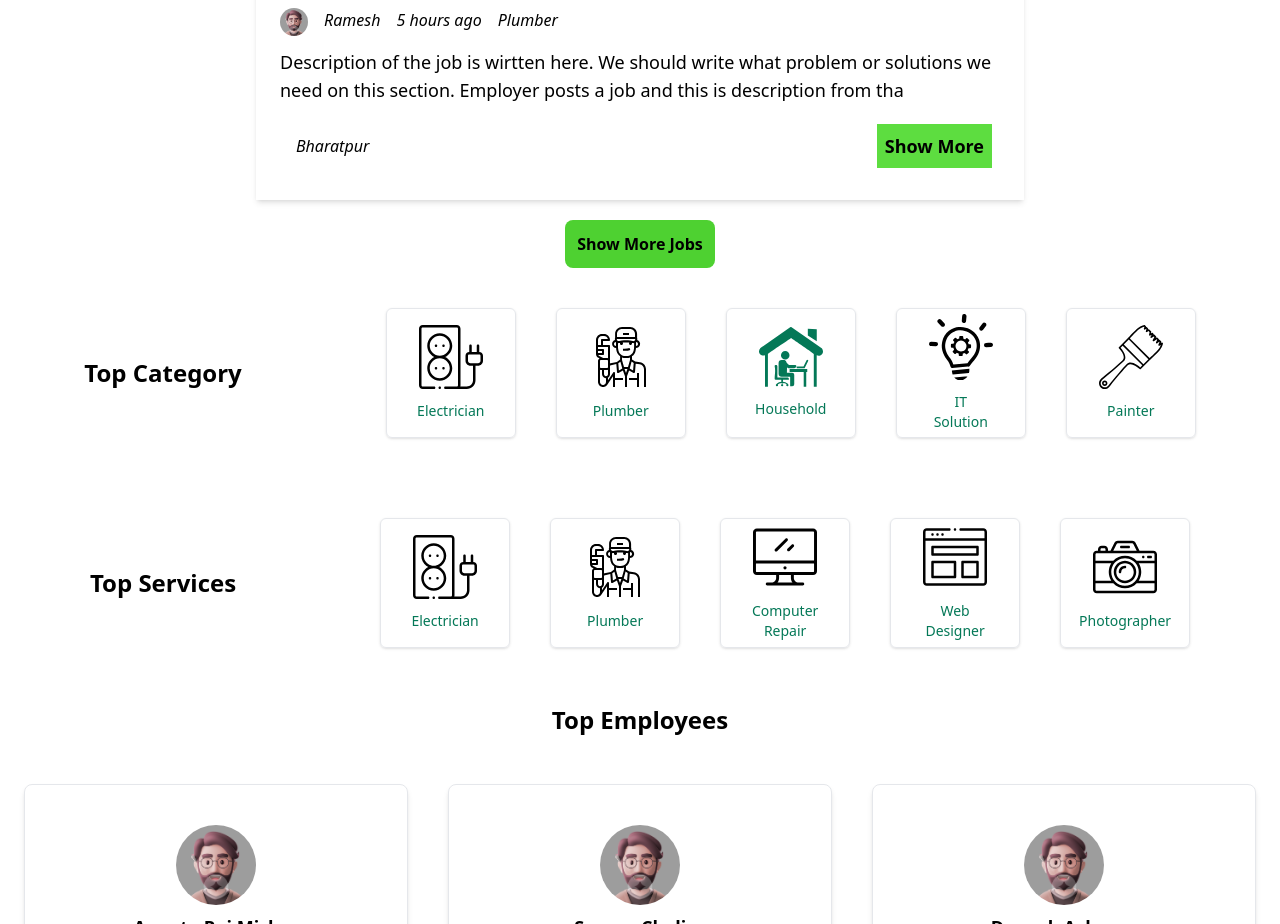
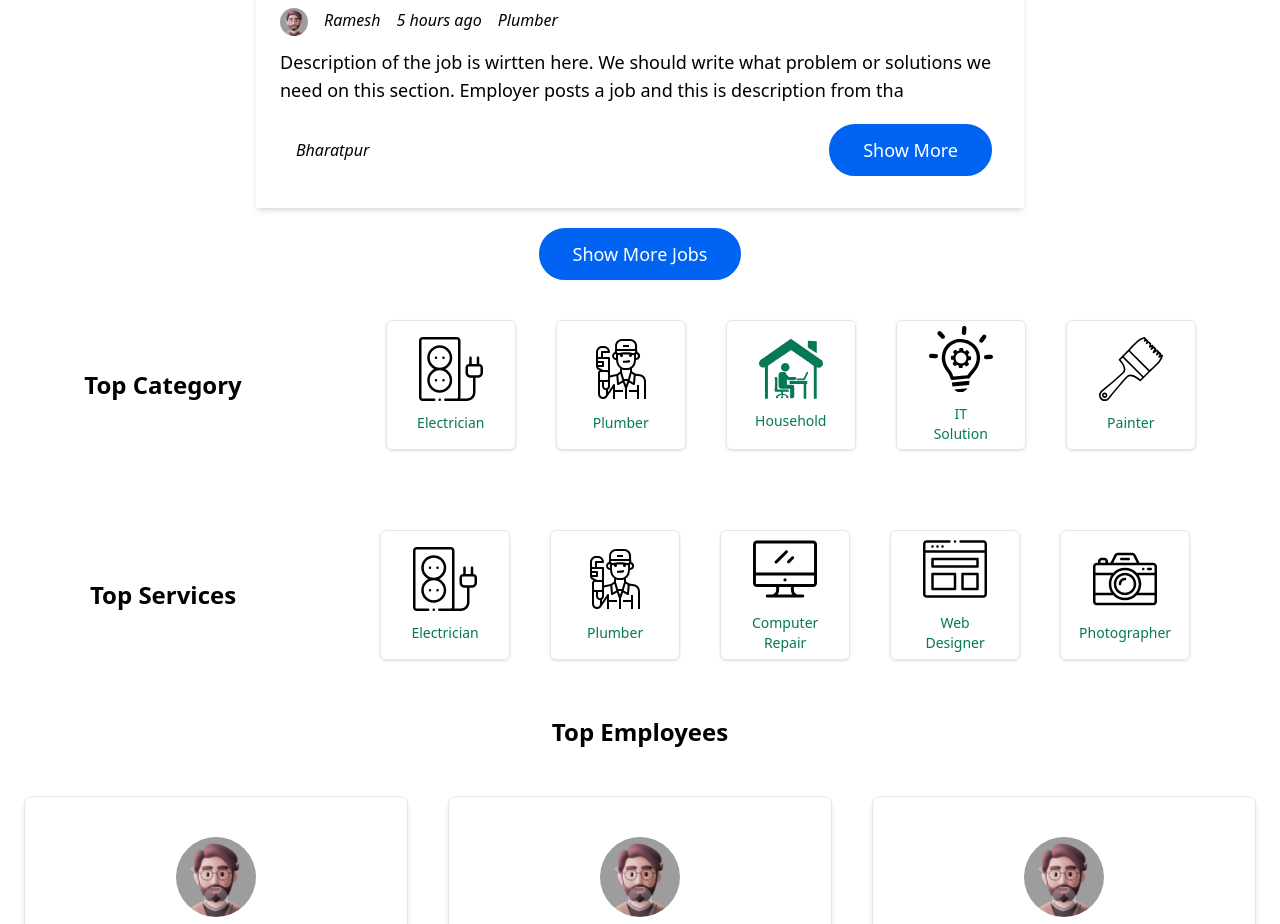
Before and after one commit to KaamChahiyo/KaamChahiyo, a Next.js app: page / in a window 1280 px wide. Shown: the part 960-1884 px from the top of the page. Built offline with nearby package versions, Linux system fonts and the light colour scheme; no server answers; the database is empty.

Commit message:
added: btn component with callbackfunc_n

```diff
--- a/src/components/RecentJobPost.tsx
+++ b/src/components/RecentJobPost.tsx
@@ -1,8 +1,15 @@
-import Link from "next/link";
 import React from "react";
 import Image from "next/image";
+import Button from "./Button";
+// import Link from "next/link";
+// import { useHistory } from "react-router-dom";
 
 export default function RecentJobPost() {
+  // let history = useHistory();
+  //function handleClick() {
+    // history.push("/job-listing");
+    //window.location.href ="/job-listing";
+  //}
   return (
     <div className="flex flex-col justify-center items-center gap-5">
       <div className="flex font-bold text-2xl py-4">Recent Jobs</div>
@@ -14,16 +21,14 @@ export default function RecentJobPost() {
           catetegoryOfPost="Plumber"
           locationOfPost="Bharatpur"
           jobTitleOfPost="Water Leakage & Tap Installation"
-          link="#"
+          link="/job-listing"
           jobDescriptionOfPost="Description of the job is wirtten here. We should write what
                     problem or solutions we need on this section. Employer posts a job
                     and this is description from that post. Description of the job is wirtten here. We should write what
                     problem or solutions we need on this section."
         />
       </div>
-      <div className="bg-[#4ed131] rounded-lg font-bold p-3">
-        <Link passHref href="/job-listing">Show More Jobs</Link>
-      </div>
+      <Button value="Show More Jobs" onClick={()=> window.location.href ="/job-listing"}/>
     </div>
   );
 }
@@ -64,11 +69,12 @@ const JobList = ({
       <div className="flex mx-10 "></div>
       <div className="flex justify-between items-center p-5">
         <div className="italic  p-2">{locationOfPost}</div>
-        <Link passHref href={link}>
+        {/* <Link passHref href={link}>
           <div className="p-2 bg-[#5ddd40] hover:bg-[#77e95d] text-lg font-bold">
             Show More
           </div>
-        </Link>
+        </Link> */}
+        <Button value="Show More" onClick={()=> window.location.href =link}/>
       </div>
     </div>
   );
```
